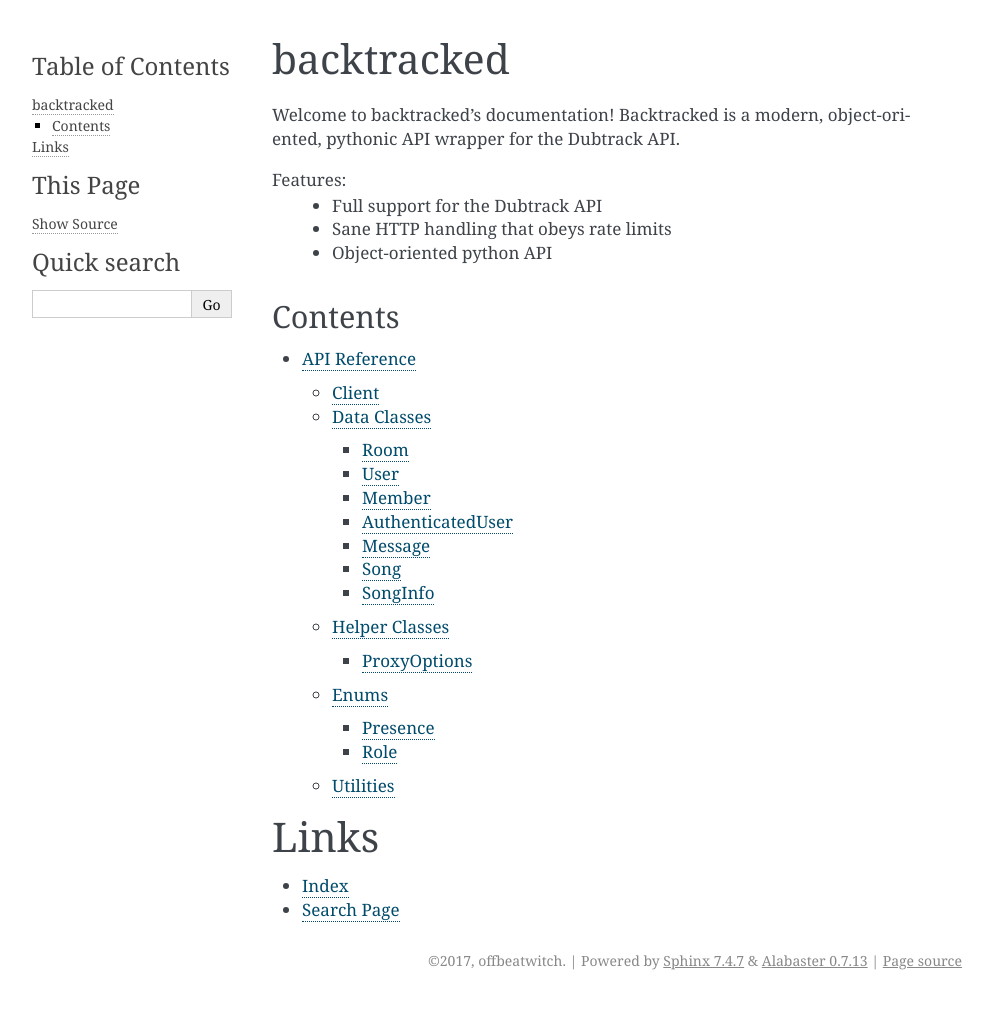
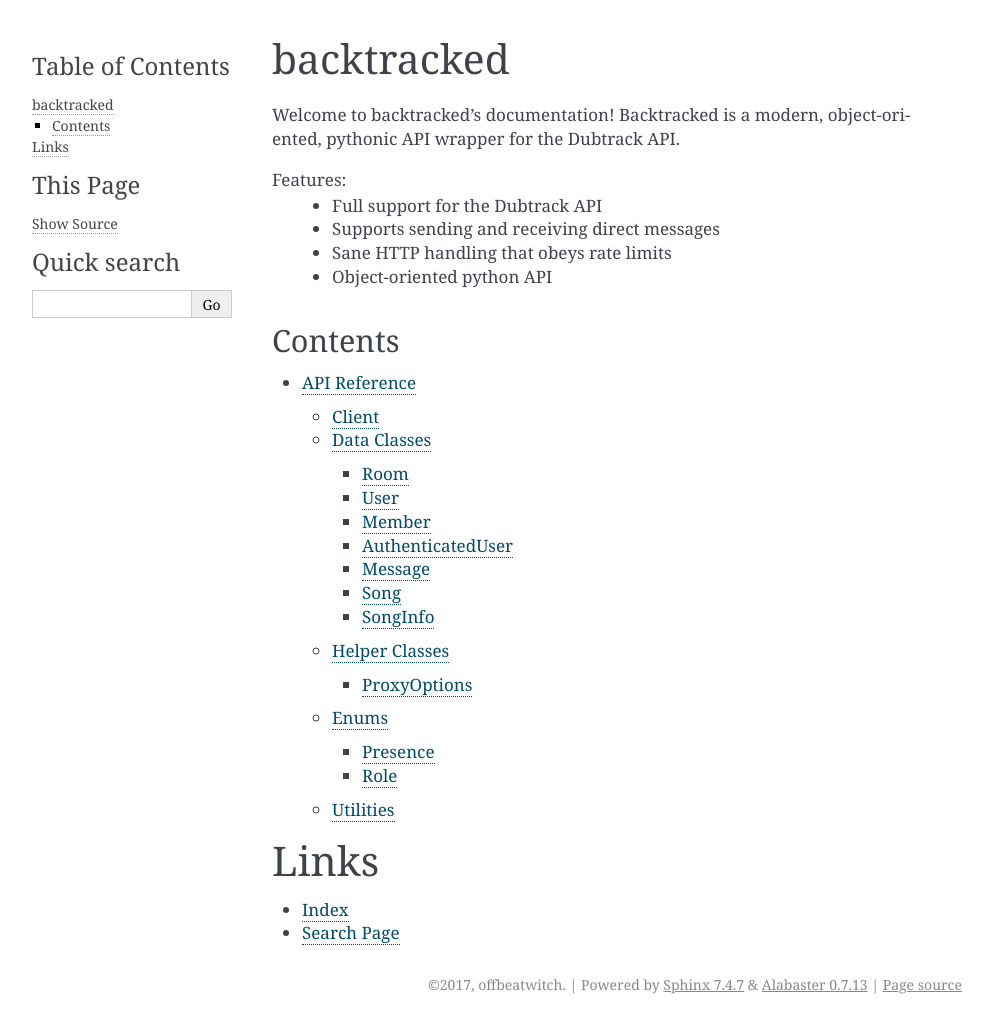
Before and after one commit to hedgehog1029/backtracked, a Sphinx documentation site: the page built from docs/source/index.rst, in a window 1280 px wide. Shown: the whole page, without its empty margins (148-1141 px from the left). Built offline with Sphinx 7.4.7, drawn with Linux system fonts in a browser that asks for light colours; before the commit the page ends 1000 px from its top, so only the background shows below that.

Commit message:
Quick docs update

```diff
--- a/docs/source/index.rst
+++ b/docs/source/index.rst
@@ -11,6 +11,7 @@
 
 Features:
    * Full support for the Dubtrack API
+   * Supports sending and receiving direct messages
    * Sane HTTP handling that obeys rate limits
    * Object-oriented python API
 
```
